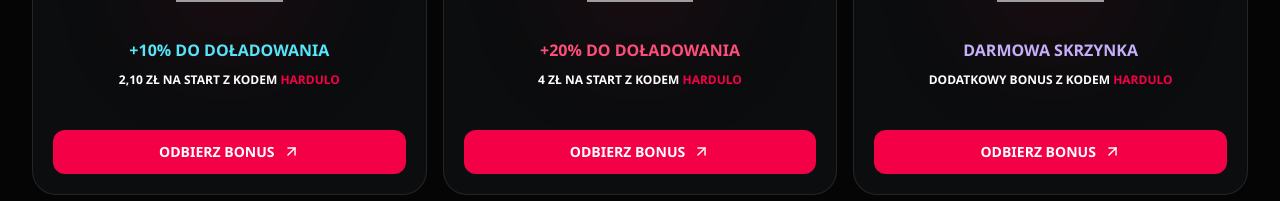
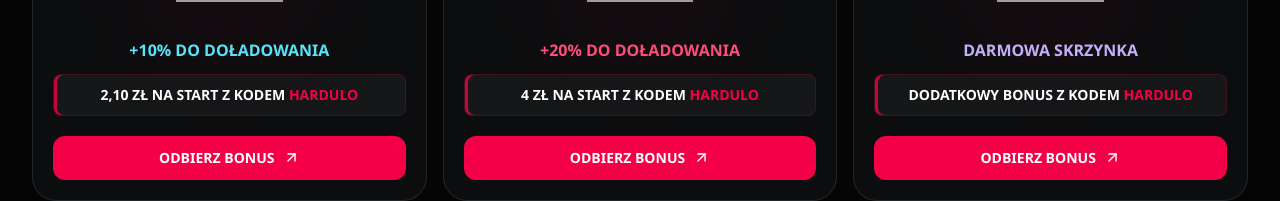
Before and after one commit to hardd4/darmoweskiny.pl, a Next.js app: page / in a window 1280 px wide. Shown: the part 716-917 px from the top of the page. Built offline with nearby package versions, Linux system fonts and the light colour scheme; grey boxes are pictures that could not be loaded.

Commit message:
Highlight code card descriptions

```diff
--- a/components/SiteCard.tsx
+++ b/components/SiteCard.tsx
@@ -34,7 +34,7 @@ export default function SiteCard({ name, logo, offer, detail, code, href, theme
 
       <div className={`mt-5 min-w-0 text-center ${themes[theme]}`}>
         <p className="break-words text-sm font-black leading-6 tracking-normal min-[380px]:text-base">{offer}</p>
-        <p className="mt-2 text-xs font-bold leading-5 tracking-normal text-white">
+        <p className="mt-3 rounded-lg border border-red-500/20 bg-white/[.045] px-3 py-2.5 text-sm font-semibold leading-5 tracking-normal text-white shadow-[inset_3px_0_0_rgba(244,0,70,.8)]">
           {detail} Z KODEM <span className="font-black text-red-500">{code}</span>
         </p>
       </div>
```
